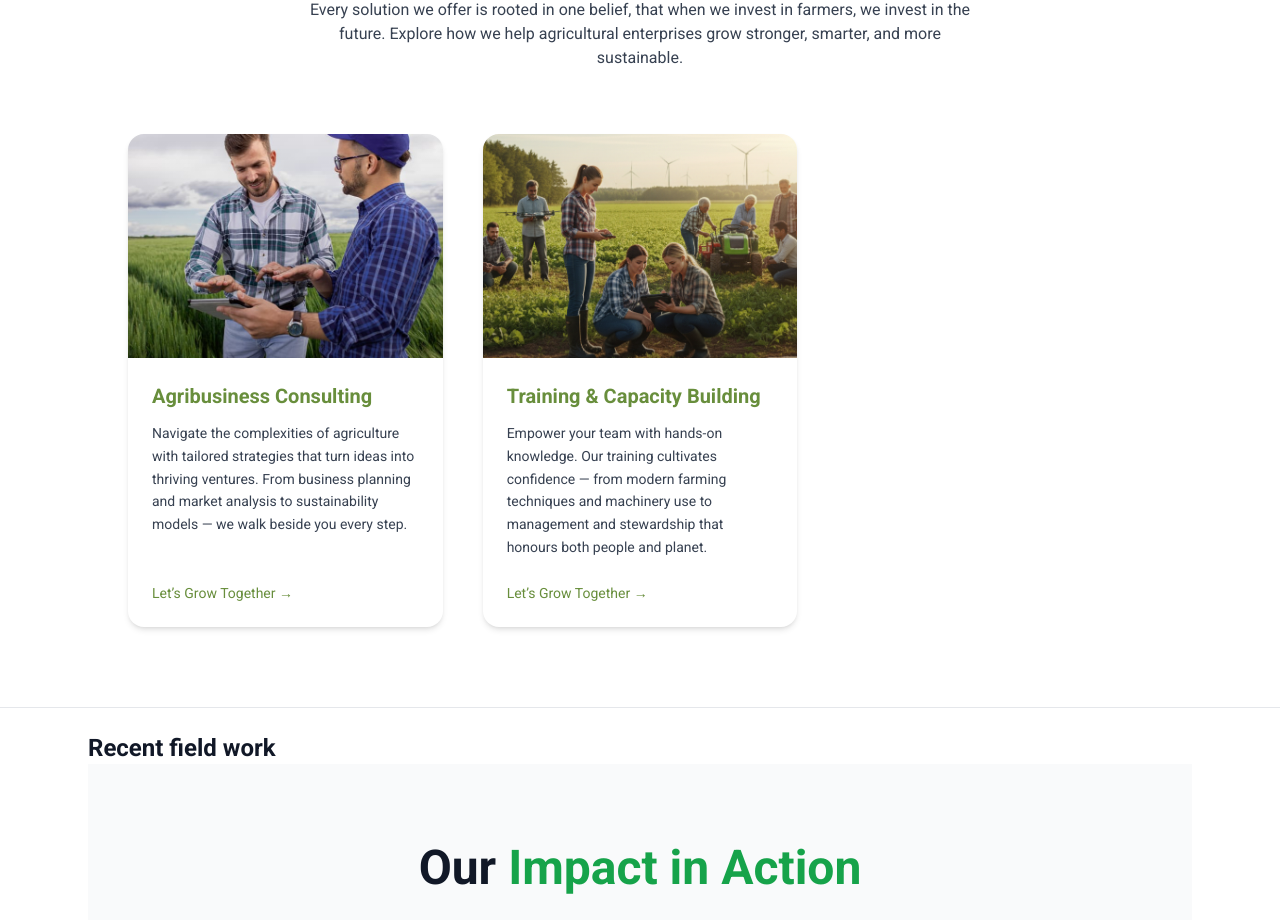
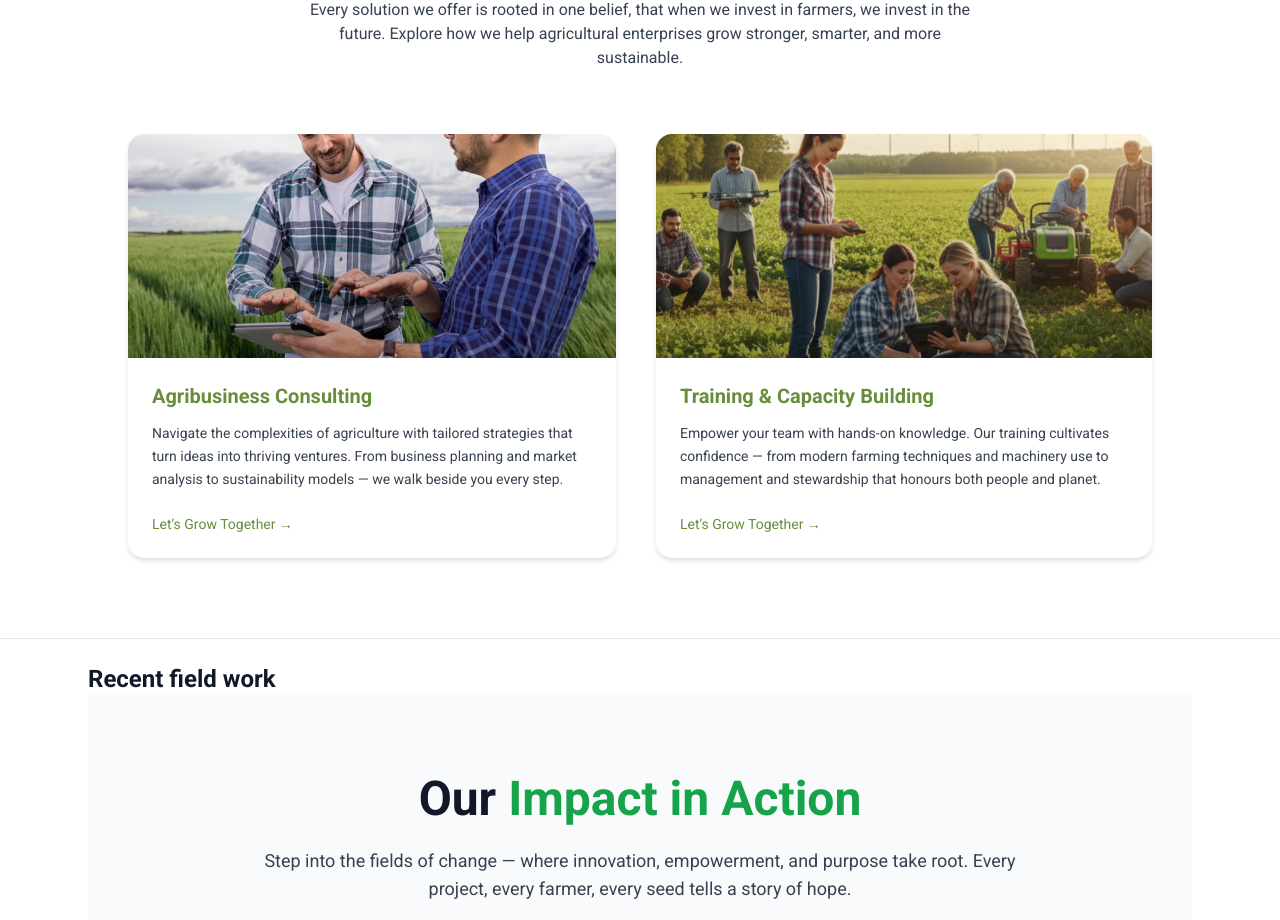
Before and after one commit to Luazii/premier-agric, a Next.js app: page / in a window 1280 px wide. Shown: the part 938-1858 px from the top of the page. Built offline with nearby package versions, Linux system fonts and the light colour scheme.

Commit message:
centere div

```diff
--- a/src/components/ServicesGrid.jsx
+++ b/src/components/ServicesGrid.jsx
@@ -42,7 +42,7 @@ export default function ServicesGrid() {
       </motion.p>
 
       {/* Services Grid */}
-<div className="grid gap-10 md:grid-cols-3 justify-center mt-16 max-w-5xl mx-auto">
+<div className="flex gap-10 md:grid-cols-3 justify-center mt-16 max-w-5xl mx-auto">
 
         {services.map((s, i) => (
           <motion.article
```
